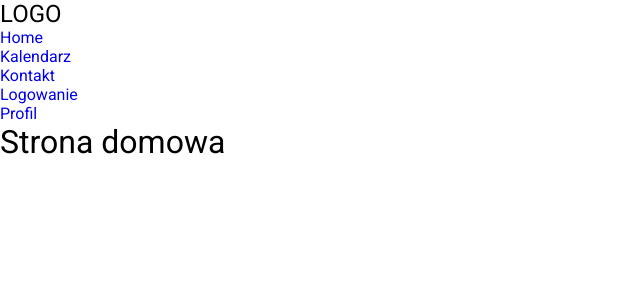
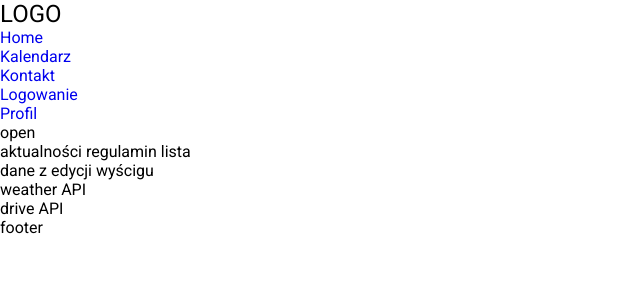
Before and after one commit to kamilmuzyka91/raceplanApp, a React (Create React App) app: page / in a window 1280 px wide. Shown: the top 300 px of the page, without its empty margins (0-640 px from the left). Built offline with nearby package versions, Linux system fonts and the light colour scheme.

Commit message:
building the application structure

```diff
--- a/src/App.js
+++ b/src/App.js
@@ -8,13 +8,11 @@ import Calendar from "./layouts/Calendar";
 import Contact from "./layouts/Contact";
 import Login from "./layouts/Login";
 import NotFound from "./layouts/NotFound";
-import Navigation from "./layouts/Navigation";
 
 class App extends Component {
   render() {
     return (
       <HashRouter>
-        <Navigation />
         <Switch>
           <Route exact path="/" component={Home} />
           <Route path="/userProfile/:userID" component={Profile} />
--- a/src/layouts/Home.js
+++ b/src/layouts/Home.js
@@ -1,8 +1,27 @@
 import React, { Component } from "react";
+import Navigation from "./Navigation";
 
 class Home extends Component {
   render() {
-    return <h1>Strona domowa</h1>;
+    return (
+      <>
+        <header className="header">
+          <Navigation />
+        </header>
+        <section className="open section">open</section>
+        <section className="cta__section">aktualności regulamin lista</section>
+        <section className="data__section">
+          <article className="data__section__race__data">
+            dane z edycji wyścigu
+          </article>
+          <article className="data__section__weather__data">
+            weather API
+          </article>
+          <article className="data__section__drive__data">drive API</article>
+        </section>
+        <section className="footer">footer</section>
+      </>
+    );
   }
 }
 
```
